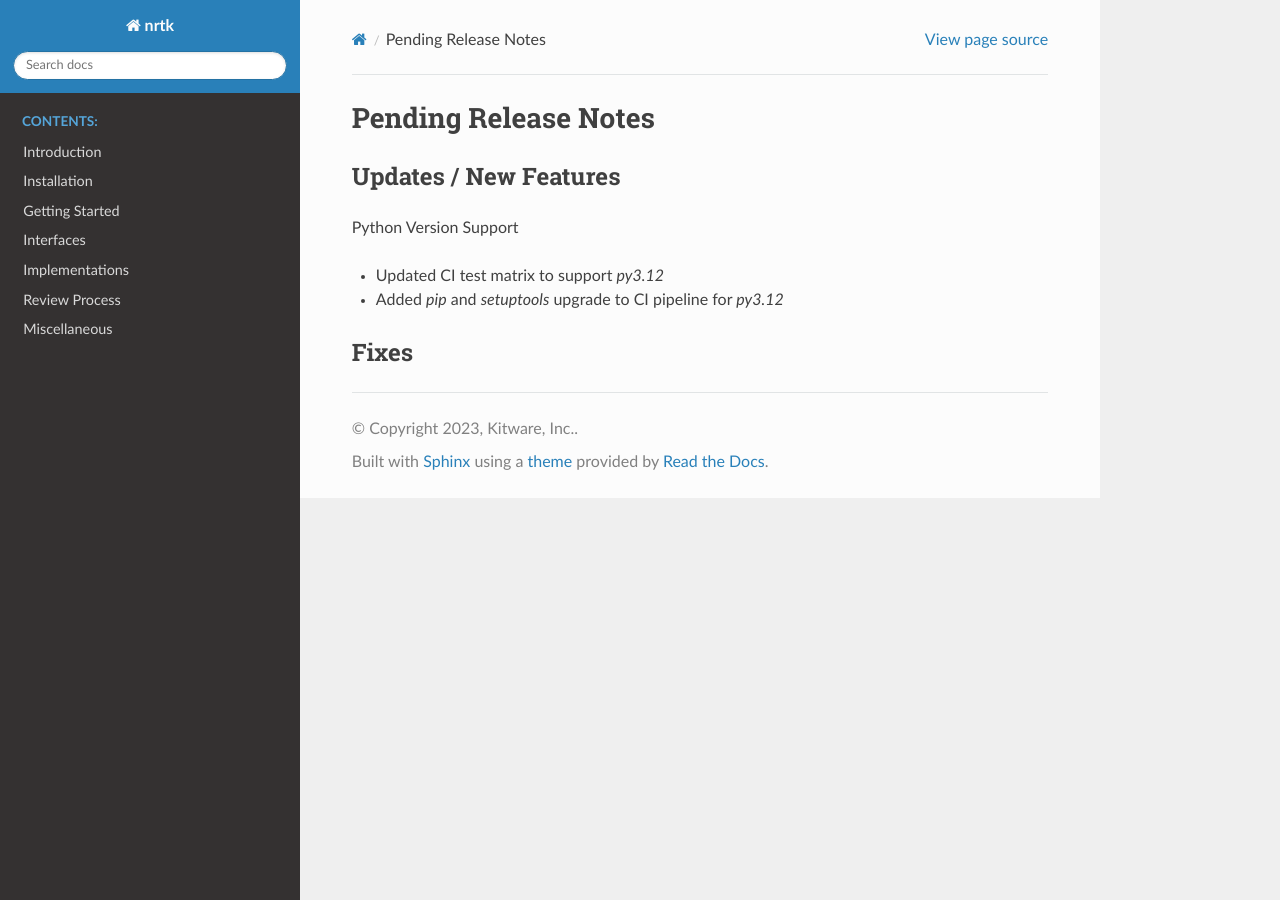
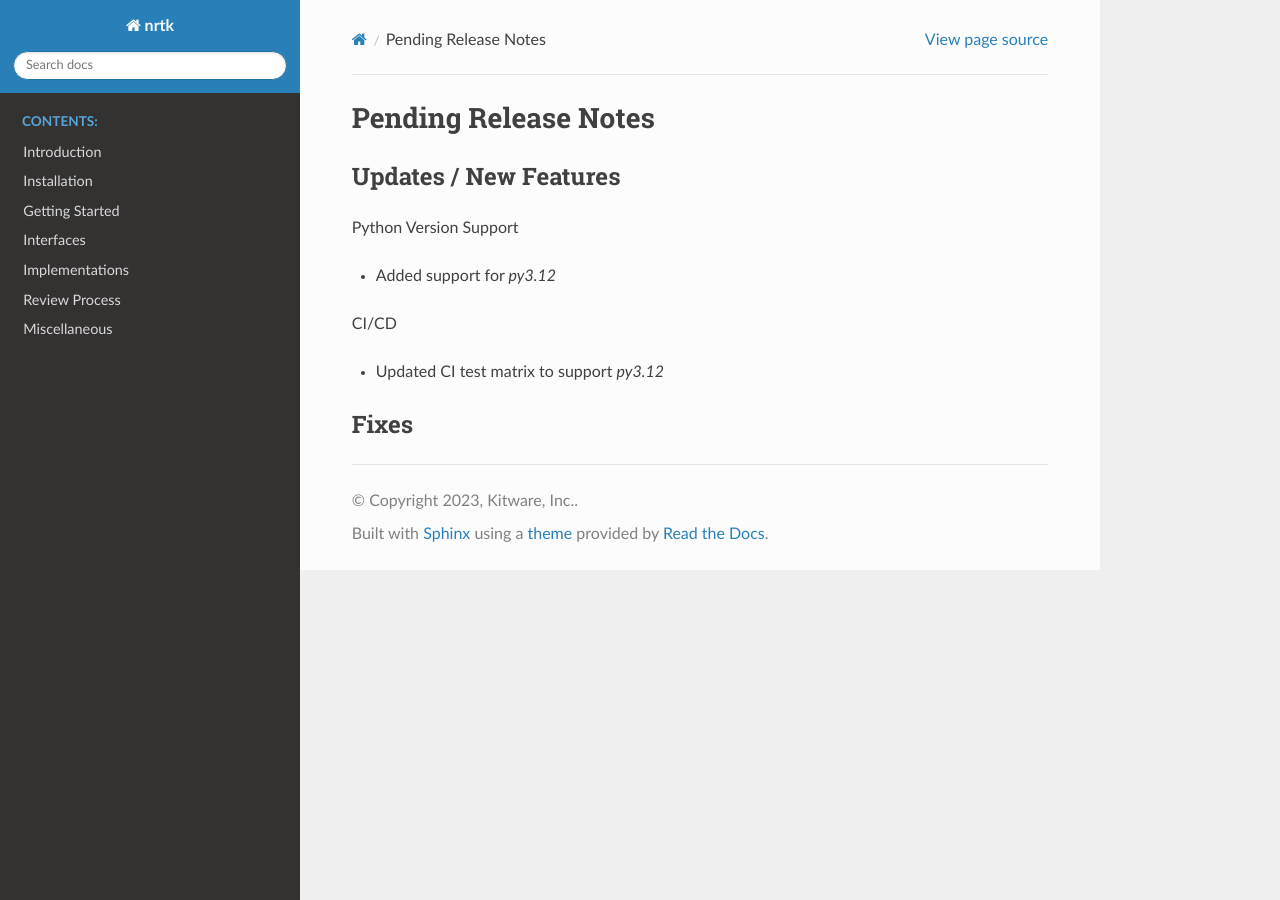
Before and after one commit to Kitware/nrtk, a Sphinx documentation site: the page built from docs/release_notes/pending_release.rst, in a window 1280 px wide. Built offline with Sphinx 7.4.7 and the Read the Docs theme 2.0.0, drawn with Linux system fonts in a browser that asks for light colours; pages that are not in the unit, such as notebooks, are missing from menus; the version number is read from the project's files by our own code.

```diff
--- a/docs/release_notes/pending_release.rst
+++ b/docs/release_notes/pending_release.rst
@@ -6,9 +6,11 @@ Updates / New Features
 
 Python Version Support
 
+* Added support for `py3.12`
+
+CI/CD
+
 * Updated CI test matrix to support `py3.12`
-
-* Added `pip` and `setuptools` upgrade to CI pipeline for `py3.12`
 
 Fixes
 -----
--- a/pyproject.toml
+++ b/pyproject.toml
@@ -38,7 +38,10 @@ numpy = [
 ]
 opencv-python = ">=4.6"
 Pillow = ">=10.2.0"
-scikit-image = ">=0.21"
+scikit-image = [
+    {version = ">=0.21,<0.22", python = ">=3.8,<3.12"},
+    {version = ">=0.22", python = ">=3.12"}
+]
 smqtk-classifier = ">=0.19.0"
 smqtk-core = ">=0.19"
 smqtk-detection = ">=0.19.0"
```
Also changed, not shown: 1 other file.
